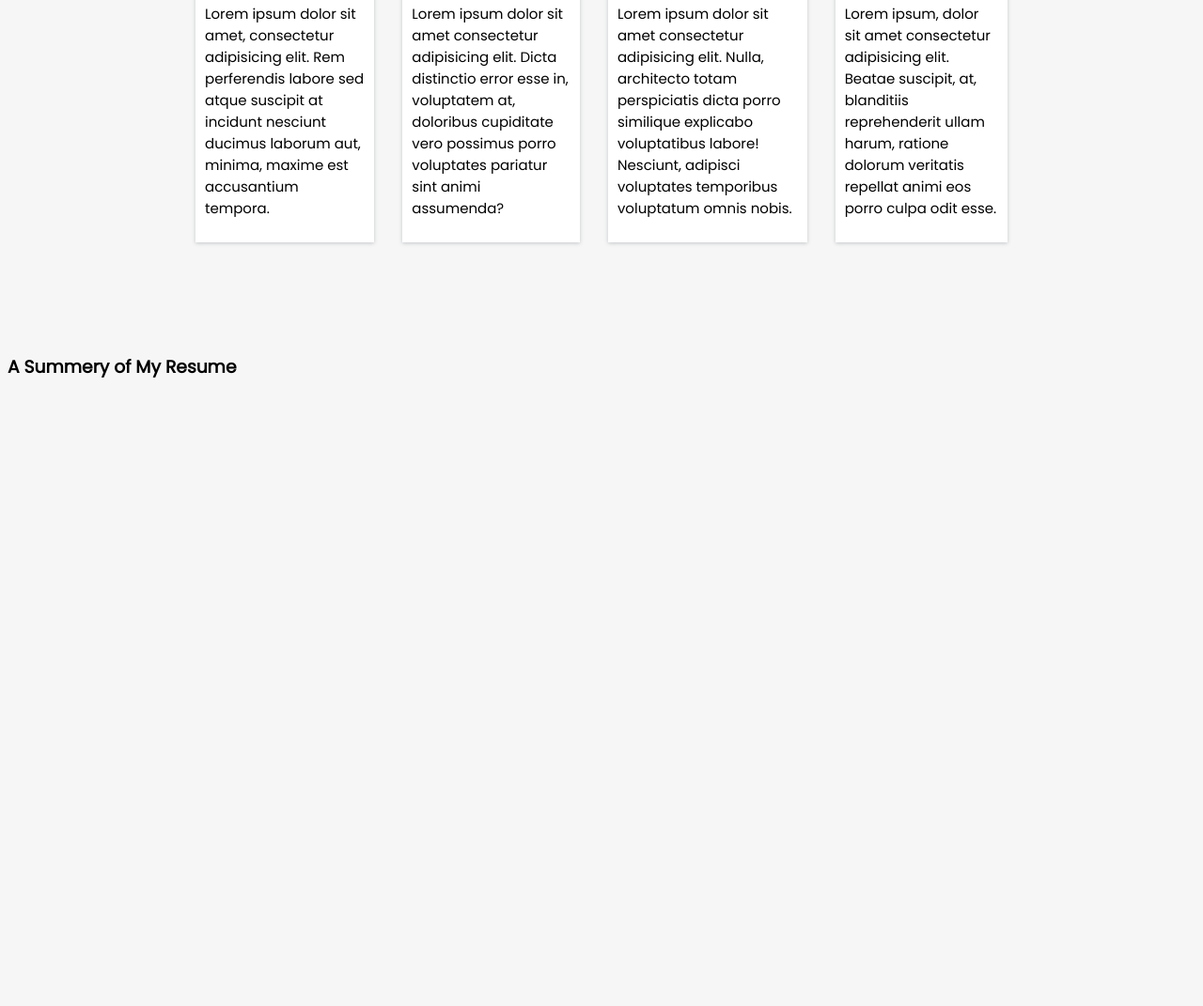
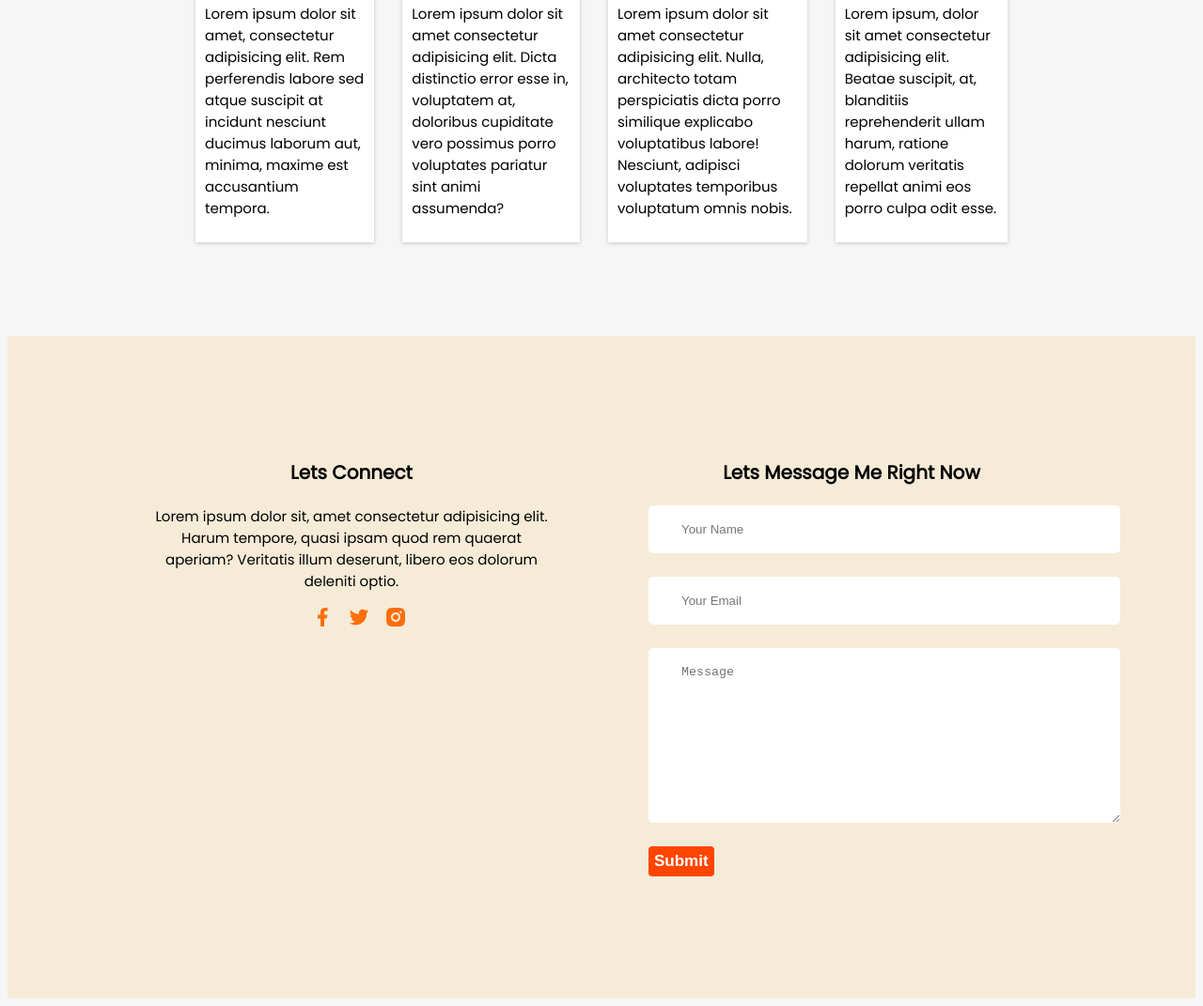
Before and after one commit to Shahria99/Project-1-Portfolio, a plain HTML site: page index.html in a window 1280 px wide. Shown: the part 1355-2426 px from the top of the page at 94% size. Before the commit the page ends 1779 px from the top, so only its background shows below. Drawn offline with Linux system fonts and the light colour scheme.

Commit message:
fotter-done

```diff
--- a/index.html
+++ b/index.html
@@ -95,20 +95,32 @@
     </div>
 
     </section>
-    <section>
-      <h3>A Summery of My Resume</h3>
-      <div>
-        <div></div>
-        <div></div>
-        <div></div>
-      </div>
-      <div>
-        <div></div>
-        <div></div>
-        <div></div>
-      </div>
-    </section>
   </main>
 
+<!-- footer Section Start -->
+  <footer>
+    <div class="footer-column">
+      <h3 class="section-title">Lets Connect</h3>
+      <p class="about-description">Lorem ipsum dolor sit, amet consectetur adipisicing elit. Harum tempore, quasi ipsam quod rem quaerat aperiam? Veritatis illum deserunt, libero eos dolorum deleniti optio.
+      </p>
+
+      <div class="social-link">
+        <a href=""><img src="images/icons/facebook.png" alt=""></a>
+        <a href=""><img src="images/icons/twitter.png" alt=""></a>
+        <a href=""><img src="images/icons/insta.png" alt=""></a>
+      </div>
+    </div>
+
+    <div class="footer-column">
+      <h3 class="section-title">Lets Message Me Right Now</h3>
+      <form class="form-info" action="">
+        <input type="text" placeholder="Your Name">
+        <input type="email" placeholder="Your Email">
+        <textarea name="" placeholder="Message" id="" cols="30" rows="10"></textarea>
+        <input class="hire-b" type="submit" value="Submit">
+      </form>
+    </div>
+  </footer>
+  <!-- footer Section End -->
 </body>
 </html>
--- a/style.css
+++ b/style.css
@@ -213,5 +213,38 @@ justify-content: flex-end;
   font-weight: bold;
   margin-top: 2px;
   display: block;
+}
+/* skills section end */
+
+/* footer section start */
+footer{
+  display: flex;
+  background-color: rgb(245, 235, 215);
+  justify-content: space-between;
+  align-items: top;
+  gap: 100px;
+  padding: 130px 150px;
+  /* width: 100%; */
+}
+.social-link{
+  display: flex;
+margin-left:40%;
+gap: 15px;
 
 }
+
+.footer-column{
+  margin-right: auto;
+  width: 50%;
+}
+
+  .form-info input[type="text"], .form-info input[type="email"], textarea{
+    display: block;
+    margin-bottom: 25px;
+    padding: 18px 35px;
+    color: gray;
+    border-radius: 5px;
+    background-color: #fff;
+    border: 0;
+    width: 100%;
+}
```
